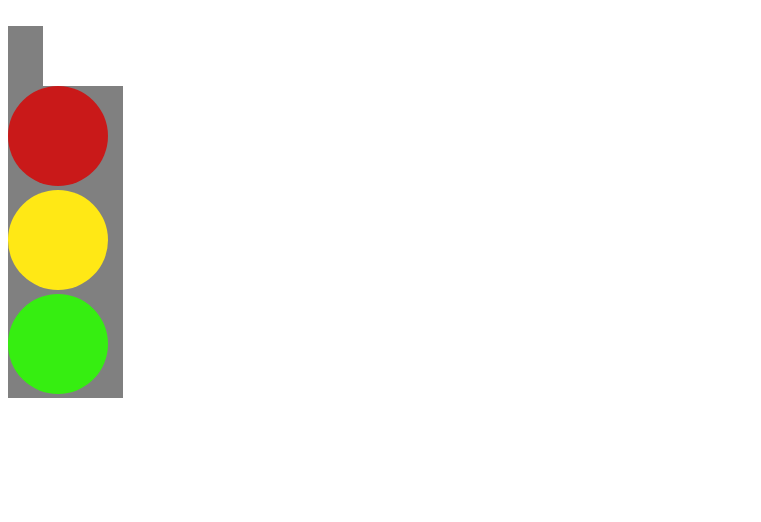
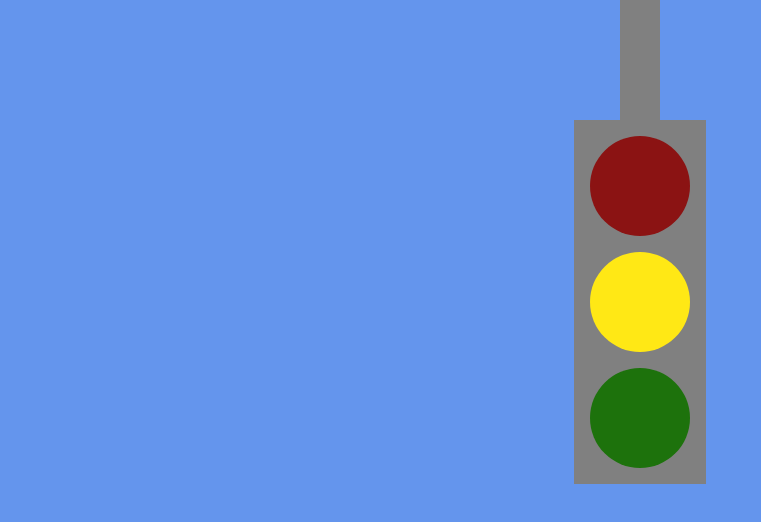
Before and after one commit to LeviSmithCodes/stoplight, a plain HTML site: page index.html in a window 1280 px wide. Shown: the whole page, without its empty margins (0-761 px from the left). Drawn offline with Linux system fonts and the light colour scheme.

Commit message:
Finished

```diff
--- a/index.html
+++ b/index.html
@@ -8,12 +8,11 @@
     <title>Document</title>
   </head>
   <body>
-    <br />
-    <div class="top_body"></div>
-    <div class="light_body">
-      <span class="dot dot_red"></span>
-      <span class="dot dot_yellow"></span>
-      <span class="dot dot_green"></span>
+    <div class="top-body"></div>
+    <div class="light-body">
+      <span class="dot dot-red"></span>
+      <span class="dot dot-yellow"></span>
+      <span class="dot dot-green"></span>
     </div>
   </body>
 </html>
--- a/style.css
+++ b/style.css
@@ -1,31 +1,63 @@
-.light_body {
-  background-color: grey;
-  width: 115px;
+body {
+  display: flex;
+  min-height: 100vh;
+  background-color: cornflowerblue;
+  margin: 0;
+  padding: 0;
+  align-items: center;
+  flex-direction: column;
 }
 
-.top_body {
-  padding: 30px 10px;
+.light-body {
   background-color: grey;
-  width: 15px;
+  display: flex;
+  align-items: center;
+  flex-direction: column;
+  /* width: 115px; */
+  padding: 1em;
+}
+
+.top-body {
+  /* padding: 30px 10px; */
+  height: 15vh;
+  width: 5vh;
+  background-color: grey;
+  margin: 0;
 }
 
 .dot {
   height: 100px;
   width: 100px;
   border-radius: 50%;
-  display: inline-block;
+  /* display: inline-block;
   margin-left: auto;
-  margin-right: auto;
+  margin-right: auto; */
 }
 
-.dot_red {
-  background-color: rgb(201, 25, 25);
+.dot-red {
+  background-color: rgb(139, 19, 19);
 }
 
-.dot_yellow {
-  background-color: rgb(255, 232, 21);
+.dot-red:hover {
+  background-color: red;
+  box-shadow: 0 0 15px red;
 }
 
-.dot_green {
-  background-color: rgb(54, 238, 17);
+.dot-yellow {
+  background-color: rgb(255, 232, 21);
+  margin: 1em 0;
 }
+
+.dot-yellow:hover {
+  background-color: yellow;
+  box-shadow: 0 0 15px yellow;
+}
+
+.dot-green {
+  background-color: rgb(29, 114, 12);
+}
+
+.dot-green:hover {
+  background-color: lightgreen;
+  box-shadow: 0 0 15px lightgreen;
+}
```
